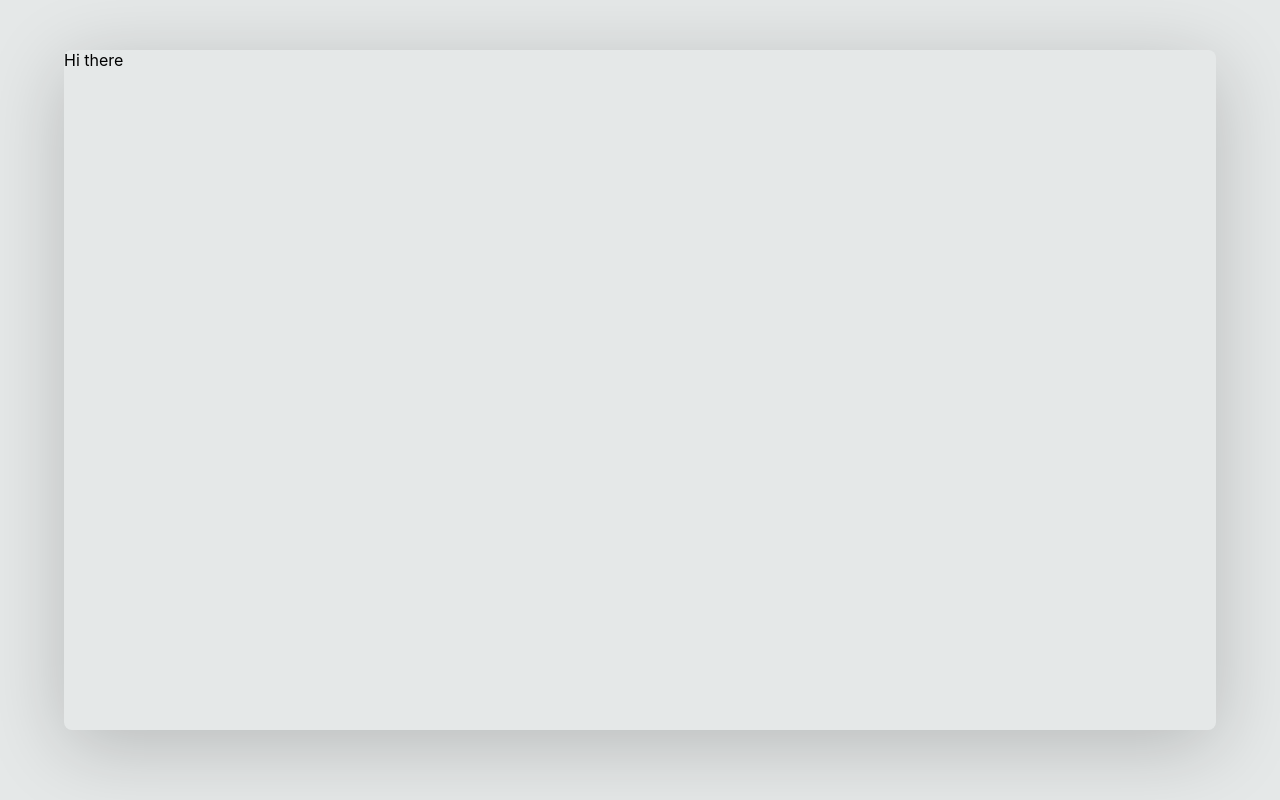
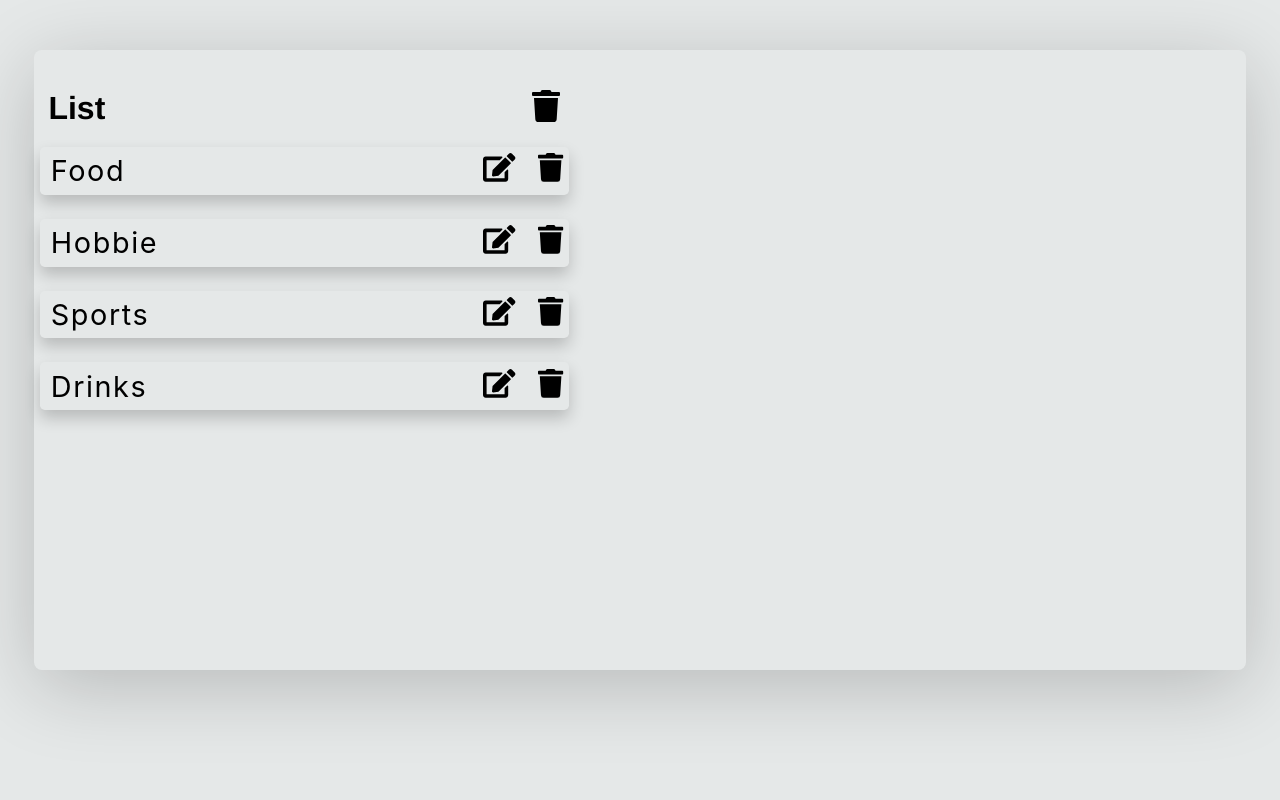
Before and after one commit to RicardoJ/list-manager, a React (Create React App) app: page / in a window 1280 px wide. Built offline with nearby package versions, Linux system fonts and the light colour scheme.

Commit message:
adding list fixed with styles

```diff
--- a/package.json
+++ b/package.json
@@ -32,6 +32,9 @@
     ]
   },
   "devDependencies": {
+    "@fortawesome/fontawesome-svg-core": "^1.2.30",
+    "@fortawesome/free-solid-svg-icons": "^5.14.0",
+    "@fortawesome/react-fontawesome": "^0.1.11",
     "styled-components": "^5.1.1"
   }
 }
--- a/src/App.js
+++ b/src/App.js
@@ -1,5 +1,6 @@
 import React from "react";
 import styled from "styled-components";
+import List from "./page/List";
 
 const Container = styled.div`
   width: 100%;
@@ -11,8 +12,9 @@ const Container = styled.div`
 const AppWrapper = styled.div`
   width: 90%;
   max-width: 150rem;
-  height: 85vh;
+  height: 70vh;
   margin: 50px auto;
+  padding: 30px;
   border-radius: 0.5rem;
   box-shadow: 0 1rem 5rem rgba(0, 0, 0, 0.2);
 `;
@@ -20,7 +22,9 @@ const AppWrapper = styled.div`
 function App() {
   return (
     <Container>
-      <AppWrapper>Hi there</AppWrapper>
+      <AppWrapper>
+        <List />
+      </AppWrapper>
     </Container>
   );
 }
--- /dev/null
+++ b/src/components/ListItem.js
@@ -0,0 +1,40 @@
+import React from "react";
+import styled from "styled-components";
+import { FontAwesomeIcon } from "@fortawesome/react-fontawesome";
+import { faTrash } from "@fortawesome/free-solid-svg-icons";
+import { faEdit } from "@fortawesome/free-solid-svg-icons";
+
+const Item = styled.div`
+  font-size: 1.8rem;
+  letter-spacing: 0.1rem;
+  margin-bottom: 1.5rem;
+  padding: 0.4rem 0.4rem 0.4rem 0.7rem;
+  border-radius: 0.3rem;
+  width: 32rem;
+  display: flex;
+  justify-content: space-between;
+  box-shadow: 0 0.5rem 1rem rgba(0, 0, 0, 0.2);
+`;
+const Icons = styled.div`
+  width: 5rem;
+  display: flex;
+  justify-content: space-between;
+`;
+const ListItem = () => {
+  const ListFixed = ["Food", "Hobbie", "Sports", "Drinks"];
+  return (
+    <>
+      {ListFixed.map((listItem, index) => (
+        <Item key={index}>
+          {listItem}
+          <Icons>
+            <FontAwesomeIcon icon={faEdit} />
+            <FontAwesomeIcon icon={faTrash} />
+          </Icons>
+        </Item>
+      ))}
+    </>
+  );
+};
+
+export default ListItem;
--- /dev/null
+++ b/src/page/List.js
@@ -0,0 +1,40 @@
+import React from "react";
+import styled from "styled-components";
+import { FontAwesomeIcon } from "@fortawesome/react-fontawesome";
+import { faTrash } from "@fortawesome/free-solid-svg-icons";
+import ListItem from "../components/ListItem";
+
+const Container = styled.div`
+  width: 40%;
+  height: 66vh;
+  display: flex;
+  padding: 10px;
+  display: flex;
+  flex-direction: column;
+  align-items: center;
+  text-align: center;
+`;
+const Title = styled.div`
+  font-family: Helvetica, sans-serif;
+  font-style: normal;
+  font-weight: bold;
+  font-size: 32px;
+  width: 32rem;
+  line-height: 37px;
+  margin-bottom: 20px;
+  width: 32rem;
+  display: flex;
+  justify-content: space-between;
+`;
+const List = () => {
+  return (
+    <Container>
+      <Title>
+        List <FontAwesomeIcon icon={faTrash} />
+      </Title>
+      <ListItem />
+    </Container>
+  );
+};
+
+export default List;
```
Also changed, not shown: 1 other file (tests, documents, lock files or other folders).
